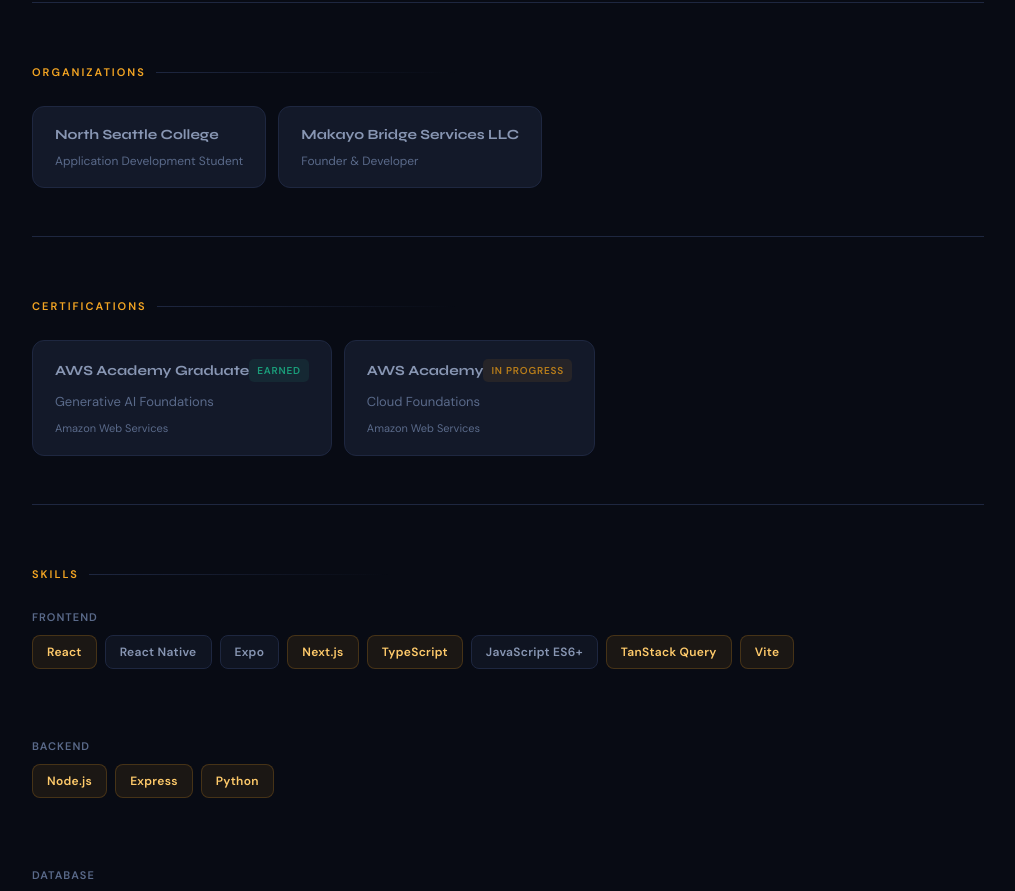
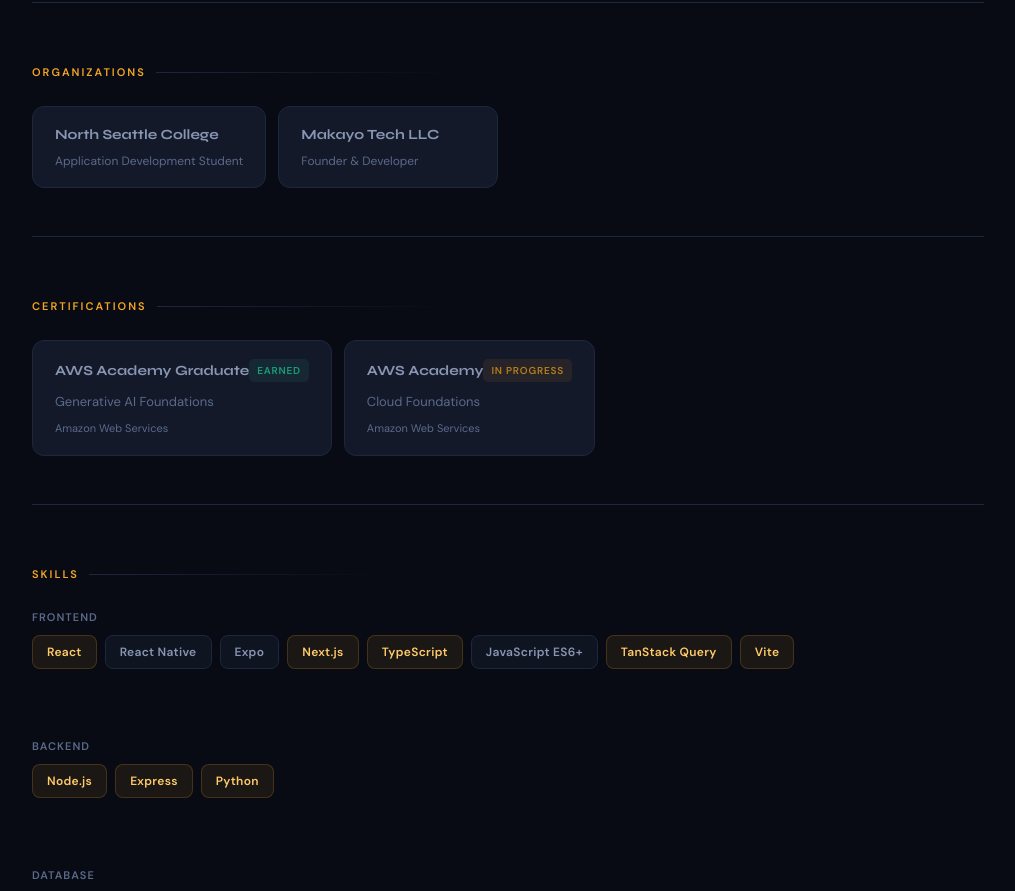
Before and after one commit to makayo/mark-yosinao-portfolio, a React (Vite) app: page / in a window 1280 px wide. Shown: the part 1220-2111 px from the top of the page, without its empty margins (132-1147 px from the left). Built offline with nearby package versions, Linux system fonts and the light colour scheme.

Commit message:
Update company name and website in DeveloperTab

```diff
--- a/src/components/DeveloperTab.jsx
+++ b/src/components/DeveloperTab.jsx
@@ -220,9 +220,9 @@ const orgs = [
     href: "https://northseattle.edu",
   },
   {
-    name: "Makayo Bridge Services LLC",
+    name: "Makayo Tech LLC",
     role: "Founder & Developer",
-    href: "https://github.com/makayo",
+    href: "https://makayotech.com",
   },
 ];
 
```
